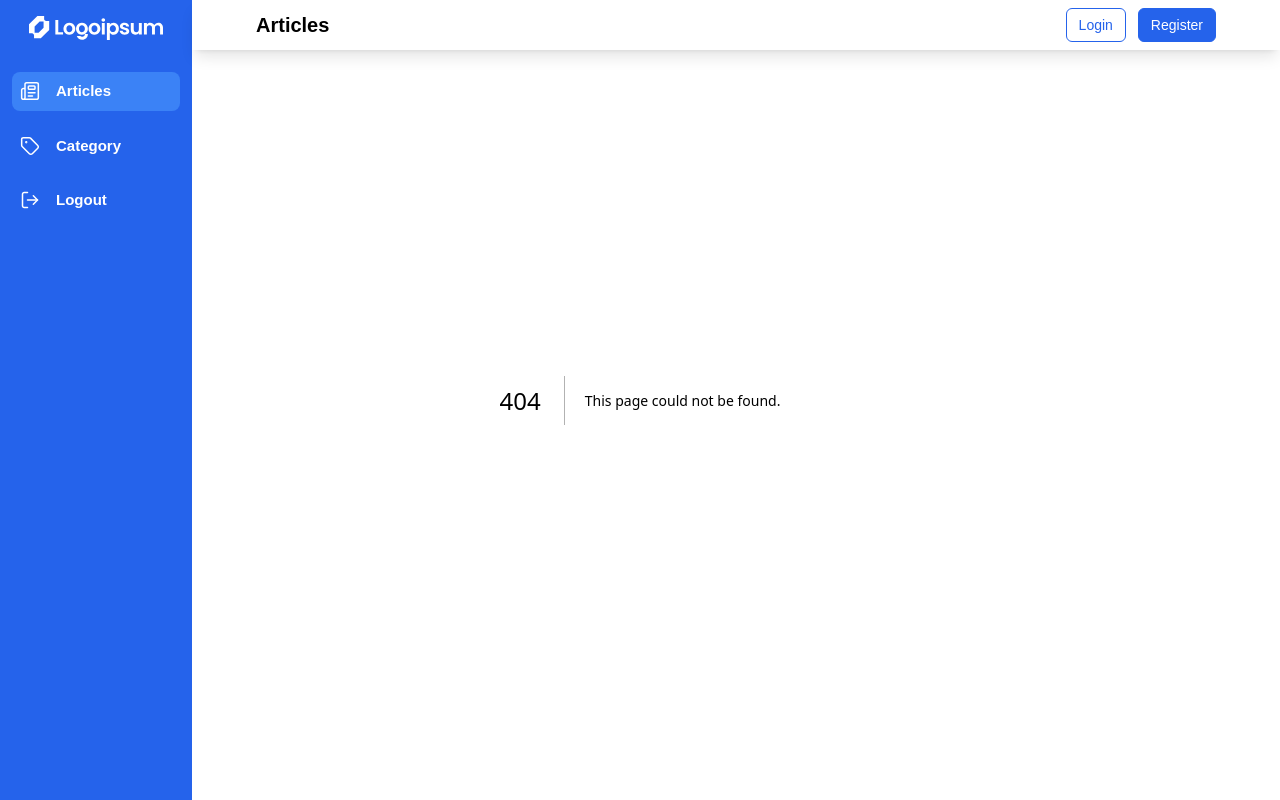
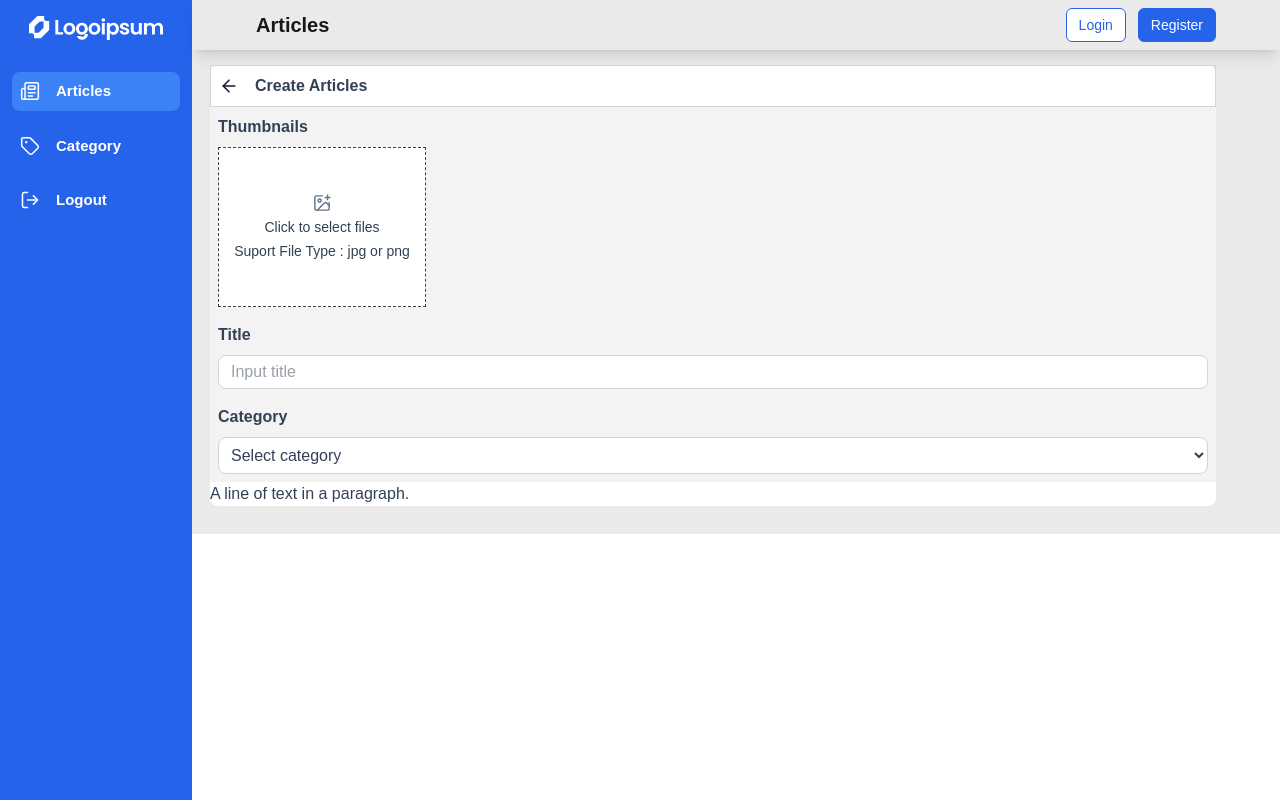
Before and after one commit to mrpradana2/article-app, a Next.js app: page /admin/articles/create in a window 1280 px wide. Before the commit this address had no page. Built offline with nearby package versions, Linux system fonts and the light colour scheme.

Commit message:
feat: create create article page

```diff
--- /dev/null
+++ b/src/app/admin/articles/create/page.js
@@ -0,0 +1,79 @@
+"use client";
+import React from "react";
+import Arrow from "../../../../assets/ArrowBack.svg";
+import UploadImg from "../../../../assets/ImgUpload.svg";
+import Image from "next/image";
+import { useRouter } from "next/navigation";
+import { TextArea } from "@/components/articles/create/textArea";
+
+export default function CreateArticle() {
+  const router = useRouter();
+  return (
+    <>
+      <section className="pt-[65px] pb-7 pl-[80px] md:pl-[210px] pr-5 md:pr-16 bg-[#eaeaea] text-slate">
+        <div className="flex flex-col bg-white rounded-lg">
+          <div className="p-2 border border-gray-300 z-50">
+            <div className="flex gap-x-4">
+              <Image
+                src={Arrow}
+                alt="icon"
+                width={20}
+                height={20}
+                className="cursor-pointer"
+                onClick={() => {
+                  router.replace("/admin/articles");
+                }}
+              />
+              <p className="font-semibold">Create Articles</p>
+            </div>
+          </div>
+          <div className="p-2 z-50 bg-[#f3f3f3] flex flex-col gap-y-4">
+            <div className="flex flex-col gap-y-2">
+              <p className="font-semibold">Thumbnails</p>
+              <label
+                htmlFor="thumbnail"
+                className="w-52 h-40 bg-white flex flex-col gap-y-1 items-center justify-center border border-dashed"
+              >
+                <Image src={UploadImg} alt="icon" width={20} height={20} />
+                <p className="text-sm ">Click to select files</p>
+                <p className="text-sm ">Suport File Type : jpg or png</p>
+              </label>
+              <input type="file" name="thumbnail" id="thumbnail" hidden />
+            </div>
+            <div className="flex flex-col gap-y-2">
+              <label htmlFor="title" className="font-semibold">
+                Title
+              </label>
+              <input
+                type="text"
+                name="title"
+                id="title"
+                placeholder="Input title"
+                className="py-1 px-3 bg-white border border-gray-300 rounded-lg focus:outline-primary"
+              />
+            </div>
+            <div className="flex flex-col gap-y-2">
+              <label htmlFor="title" className="font-semibold">
+                Category
+              </label>
+              <select
+                name="category"
+                id="category"
+                defaultValue={"0"}
+                className="p-2 bg-white border border-gray-300 rounded-lg focus:outline-primary"
+              >
+                <option value="0" hidden>
+                  Select category
+                </option>
+                <option value="1">Economy</option>
+                <option value="2">Politic</option>
+                <option value="3">Social</option>
+              </select>
+            </div>
+          </div>
+          <TextArea />
+        </div>
+      </section>
+    </>
+  );
+}
--- a/src/app/admin/articles/page.js
+++ b/src/app/admin/articles/page.js
@@ -6,9 +6,11 @@ import TableArticles from "@/components/admin/articles/TableArticles";
 import axios from "axios";
 import { constants } from "@/configs/constant";
 import { PrivateRouteAdmin } from "@/app/privateRoutes";
+import { useRouter } from "next/navigation";
 
 export default function ArticlesAdmin() {
   const [data, setData] = useState([]);
+  const router = useRouter();
 
   useEffect(() => {
     axios
@@ -81,6 +83,9 @@ export default function ArticlesAdmin() {
             </div>
             <div className="flex justify-end items-center z-20">
               <button
+                onClick={() => {
+                  router.replace("/admin/articles/create");
+                }}
                 type="button"
                 className="bg-primary p-2 text-white rounded-lg cursor-pointer hover:scale-[1.01] hover:bg-blue-600 active:scale-[1] transition duration-75 h-max"
               >
--- /dev/null
+++ b/src/app/admin/preview/page.js
@@ -0,0 +1,5 @@
+import React from "react";
+
+export default function PreviewArticle() {
+  return <></>;
+}
--- /dev/null
+++ b/src/components/articles/create/textArea.js
@@ -0,0 +1,93 @@
+import React, { useCallback, useState } from "react";
+import { createEditor, Editor, Transforms, Element, Span } from "slate";
+import { Slate, Editable, withReact } from "slate-react";
+
+export const TextArea = () => {
+  const initialValue = [
+    {
+      type: "paragraph",
+      children: [{ text: "A line of text in a paragraph." }],
+    },
+  ];
+  const [editor] = useState(() => withReact(createEditor()));
+
+  const renderElement = useCallback((props) => {
+    switch (props.element.type) {
+      case "code":
+        return <CodeElement {...props} />;
+      default:
+        return <DefaultElement {...props} />;
+    }
+  }, []);
+
+  return (
+    <Slate editor={editor} initialValue={initialValue}>
+      <Editable
+        renderElement={renderElement}
+        renderLeaf={Leaf}
+        onKeyDown={(event) => {
+          if (!event.ctrlKey) {
+            return;
+          }
+
+          switch (event.key) {
+            case "`": {
+              event.preventDefault();
+              const [match] = Editor.nodes(editor, {
+                match: (n) => n.type === "code",
+              });
+              Transforms.setNodes(
+                editor,
+                { type: match ? "paragraph" : "code" },
+                {
+                  match: (n) =>
+                    Element.isElement(n) && Editor.isBlock(editor, n),
+                }
+              );
+              break;
+            }
+            case "b": {
+              event.preventDefault();
+              const [match] = Editor.nodes(editor, {
+                match: (n) => n.type === "code",
+              });
+              Transforms.setNodes(
+                editor,
+                { type: match ? null : "code" },
+                {
+                  match: (n) =>
+                    Element.isElement(n) &&
+                    Editor.addMark(editor, "bold", true),
+                }
+              );
+              break;
+            }
+          }
+        }}
+      />
+    </Slate>
+  );
+};
+
+const CodeElement = (props) => {
+  return (
+    <pre {...props.attributes}>
+      <code>{props.children}</code>
+    </pre>
+  );
+};
+
+const DefaultElement = (props) => {
+  return <p {...props.attributes}>{props.children}</p>;
+};
+
+const Leaf = (props) => {
+  return (
+    <span
+      {...props.attributes}
+      style={{ fontWeight: props.leaf.bold ? "bold" : "normal" }}
+    >
+      {props.children}
+    </span>
+  );
+};
```
Also changed, not shown: src/assets/ArrowBack.svg (added), src/assets/ImgUpload.svg (added).
